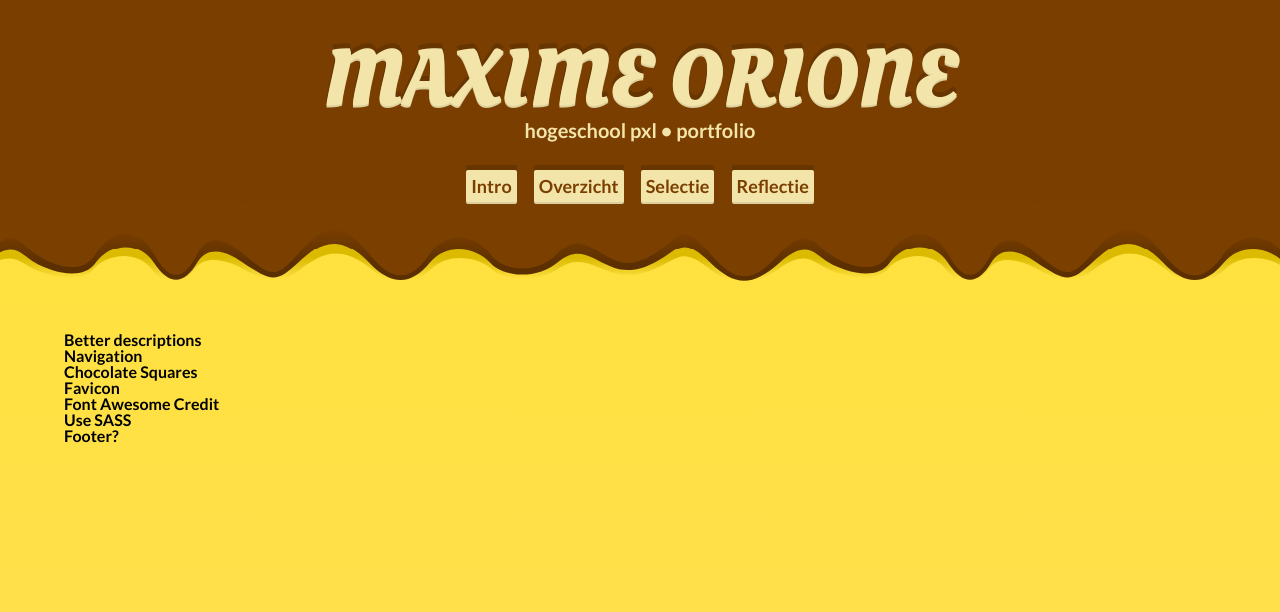
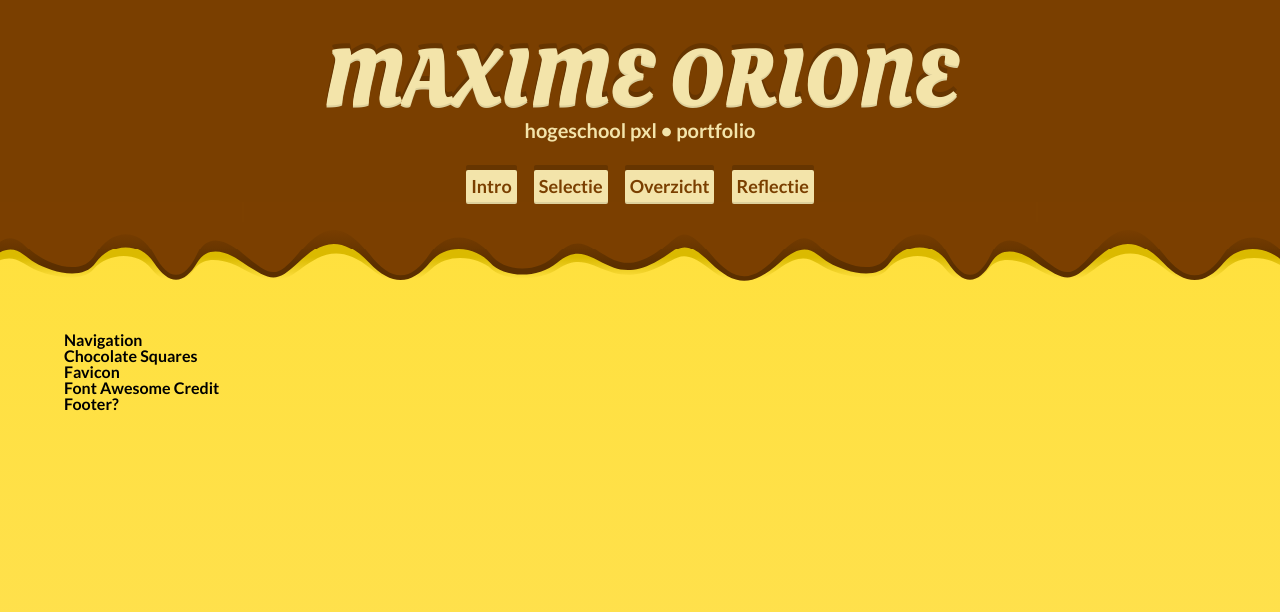
Before and after one commit to Maxzilla60/maxzilla60.github.io, a Jekyll site: the page built from todo.md, in a window 1280 px wide. Shown: the top 612 px of the page. Built offline with Jekyll 4.4.1, drawn with Linux system fonts in a browser that asks for light colours; nearby versions of some CDN libraries.

Commit message:
Scratching some stuff off TODO

```diff
--- a/_activities/coderdojo.html
+++ b/_activities/coderdojo.html
@@ -1,7 +1,7 @@
 ---
 layout: main
 title: "CoderDojo"
-short: "Als vrijwillger meegeholpen om meisjes en jongens van 7-18 jaar (vooral met <a href=\"https://scratch.mit.edu\" target=\"_blank\">Scratch</a>) om te leren programmeren op iSpace - Corda Campus."
+short: "Als vrijwillger meegeholpen jongens en meisjes van 7-18 jaar te leren programmeren (vooral met <a href=\"https://scratch.mit.edu\" target=\"_blank\">Scratch</a>) op iSpace - Corda Campus."
 location: "Corda Campus, Hasselt"
 period: "21/10/2017 (4u)"
 date: 21/10/2017
--- a/_includes/menu.html
+++ b/_includes/menu.html
@@ -1,6 +1,6 @@
 <nav>
 	<a href="/"><button>Intro</button></a>
+	<a href="/selectie"><button>Selectie</button></a>
 	<a href="/activiteiten"><button>Overzicht</button></a>
-	<a href="/selectie"><button>Selectie</button></a>
 	<a href="/reflectie"><button>Reflectie</button></a>
 </nav>
--- a/todo.md
+++ b/todo.md
@@ -1,10 +1,8 @@
 ---
 layout: main
 ---
-* Better descriptions
 * Navigation
 * Chocolate Squares
 * Favicon
 * Font Awesome Credit
-* Use SASS
 * Footer?
```
